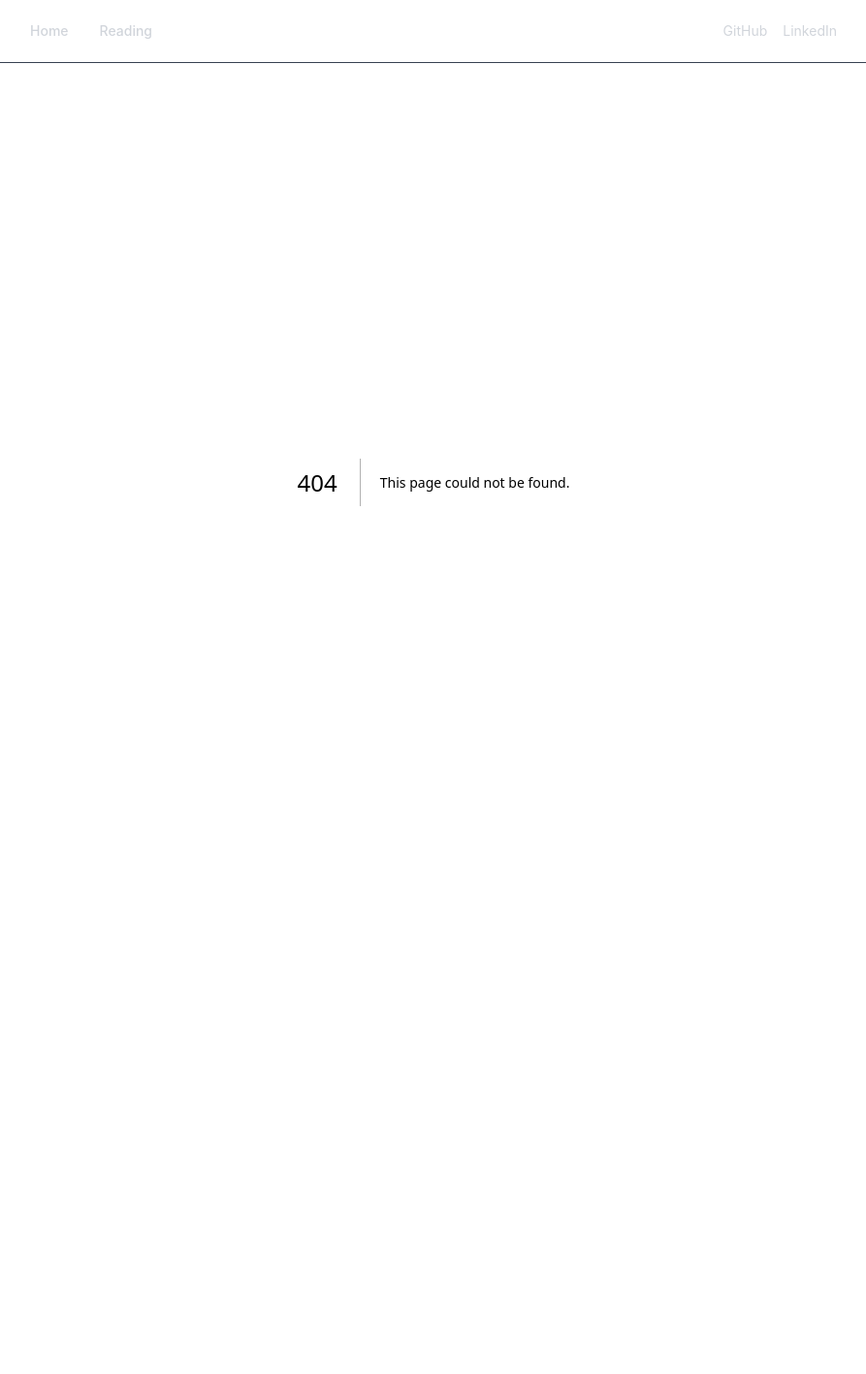
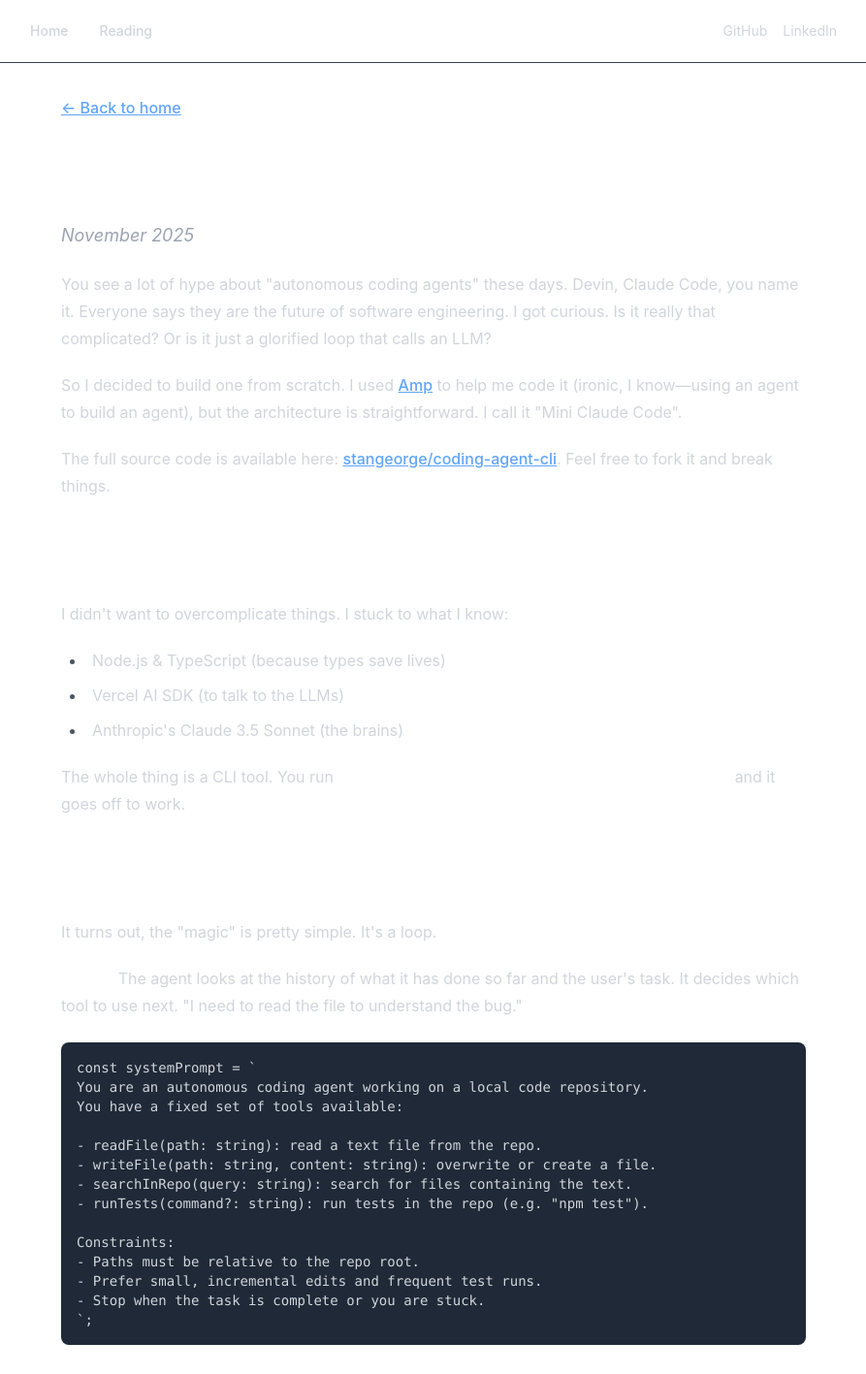
Before and after one commit to stangeorge/stangeorge.github.io, a Next.js app: page /articles/building-a-repo-aware-coding-agent in a window 1280 px wide. Before the commit this address had no page. Shown: the top 1417 px of the page at 97% size, without its empty margins (193-1086 px from the left). Before the commit the page ends 929 px from the top, so only its background shows below. Built offline with nearby package versions, Linux system fonts and the light colour scheme.

Commit message:
feat: add article about building a coding agent

```diff
--- /dev/null
+++ b/app/articles/building-a-repo-aware-coding-agent/page.tsx
@@ -0,0 +1,179 @@
+import Link from 'next/link'
+
+export default function Article() {
+  return (
+    <article className="prose dark:prose-invert max-w-3xl mx-auto">
+      <Link href="/" className="text-blue-600 dark:text-blue-400 hover:underline mb-8 inline-block">
+        ← Back to home
+      </Link>
+
+      <h1>Building a Repo-Aware Coding Agent</h1>
+
+      <p className="text-gray-600 dark:text-gray-400 text-lg italic">
+        November 2025
+      </p>
+
+      <p>
+        You see a lot of hype about &quot;autonomous coding agents&quot; these days. Devin, Claude Code, you name it.
+        Everyone says they are the future of software engineering. I got curious. Is it really that complicated?
+        Or is it just a glorified loop that calls an LLM?
+      </p>
+
+      <p>
+        So I decided to build one from scratch. I used <a href="https://ampcode.com" className="text-blue-600 dark:text-blue-400 hover:underline">Amp</a> to
+        help me code it (ironic, I know—using an agent to build an agent), but the architecture is straightforward.
+        I call it &quot;Mini Claude Code&quot;.
+      </p>
+
+      <p>
+        The full source code is available here: <a href="https://github.com/stangeorge/coding-agent-cli" className="text-blue-600 dark:text-blue-400 hover:underline">stangeorge/coding-agent-cli</a>.
+        Feel free to fork it and break things.
+      </p>
+
+      <h2>The Stack</h2>
+
+      <p>
+        I didn&apos;t want to overcomplicate things. I stuck to what I know:
+      </p>
+
+      <ul>
+        <li>Node.js & TypeScript (because types save lives)</li>
+        <li>Vercel AI SDK (to talk to the LLMs)</li>
+        <li>Anthropic&apos;s Claude 3.5 Sonnet (the brains)</li>
+      </ul>
+
+      <p>
+        The whole thing is a CLI tool. You run <code>npm start -- &quot;Fix the bug in the user service&quot;</code> and it goes off to work.
+      </p>
+
+      <h2>How it actually works</h2>
+
+      <p>
+        It turns out, the &quot;magic&quot; is pretty simple. It&apos;s a loop.
+      </p>
+
+      <p>
+        <strong>1. Plan:</strong> The agent looks at the history of what it has done so far and the user&apos;s task.
+        It decides which tool to use next. &quot;I need to read the file to understand the bug.&quot;
+      </p>
+
+      <pre className="bg-gray-100 dark:bg-gray-800 p-4 rounded-lg overflow-x-auto text-sm">
+        <code>{`const systemPrompt = \`
+You are an autonomous coding agent working on a local code repository.
+You have a fixed set of tools available:
+
+- readFile(path: string): read a text file from the repo.
+- writeFile(path: string, content: string): overwrite or create a file.
+- searchInRepo(query: string): search for files containing the text.
+- runTests(command?: string): run tests in the repo (e.g. "npm test").
+
+Constraints:
+- Paths must be relative to the repo root.
+- Prefer small, incremental edits and frequent test runs.
+- Stop when the task is complete or you are stuck.
+\`;`}</code>
+      </pre>
+
+      <p>
+        <strong>2. Act:</strong> It executes the tool. I gave it a few basic ones: <code>readFile</code>, <code>writeFile</code>,
+        <code>searchInRepo</code>, and <code>runTests</code>.
+      </p>
+
+      <p>
+        <strong>3. Observe:</strong> It reads the output of the tool. &quot;Oh, the file says X.&quot;
+      </p>
+
+      <p>
+        Then it goes back to step 1. It keeps doing this until it thinks it&apos;s done.
+      </p>
+
+      <pre className="bg-gray-100 dark:bg-gray-800 p-4 rounded-lg overflow-x-auto text-sm">
+        <code>{`// The main agent loop
+for (let i = 0; i < config.maxSteps; i++) {
+  // 1. Ask the planner what to do
+  const decision = await callPlanner(task, steps);
+
+  // 2. Handle "done"
+  if (decision.type === 'done') {
+    console.log("Agent finished:", decision.message);
+    break;
+  }
+
+  // 3. Execute tool
+  if (decision.type === 'tool') {
+    const result = await tools[decision.tool](decision.input);
+    steps.push({ tool: decision.tool, result });
+  }
+}`}</code>
+      </pre>
+
+      <h3>Safety First</h3>
+
+      <p>
+        I&apos;m not crazy enough to let an AI run wild on my machine. I built a sandbox.
+        The agent can only read and write files inside a specific <code>sandbox/</code> directory.
+        It can&apos;t access my system files or run dangerous shell commands.
+        True story: I once saw an agent try to <code>rm -rf</code> a directory because it was &quot;cleaning up&quot;.
+        Always sandbox your agents, folks.
+      </p>
+
+      <h2>The &quot;Whoa&quot; Moment</h2>
+
+      <p>
+        I was testing it with a simple task: &quot;Write a function that adds two numbers and a test for it.&quot;
+      </p>
+
+      <p>
+        It wrote the function. Then it wrote the test. Then it ran the test. The test passed.
+        It felt a bit like watching a junior engineer&apos;s first successful commit.
+        Except it happened in about 30 seconds.
+      </p>
+
+      <p>
+        Then I tried something harder. I gave it a file with a subtle bug and asked it to fix it.
+        It used <code>searchInRepo</code> to find the file, read it, analyzed the logic, and wrote a patch.
+        It even ran the tests afterwards to make sure it didn&apos;t break anything.
+      </p>
+
+      <h2>It&apos;s not all sunshine and rainbows</h2>
+
+      <p>
+        Sometimes it gets stuck. It reads a file, thinks &quot;I need to read this file again,&quot; and enters an infinite loop.
+        I had to add a <code>maxSteps</code> config to kill it if it goes rogue.
+      </p>
+
+      <p>
+        And context windows are real. If you feed it a massive repo, it forgets what it was doing 5 steps ago.
+        But for small, focused tasks? It&apos;s surprisingly competent.
+      </p>
+
+      <p>
+        I should clarify: this is just a toy project. Building a robust, production-grade agent is incredibly hard.
+        Armin Ronacher wrote a great piece on this called <a href="https://lucumr.pocoo.org/2025/11/21/agents-are-hard/" className="text-blue-600 dark:text-blue-400 hover:underline">&quot;Agents are Hard&quot;</a>.
+        Real agents need to handle ambiguity, undo mistakes, and navigate complex dependency graphs.
+        My little CLI tool is just scratching the surface.
+      </p>
+
+      <h2>Conclusion</h2>
+
+      <p>
+        Building this stripped away a lot of the mystery for me.
+        It&apos;s not magic. It&apos;s just clever prompting and a feedback loop.
+      </p>
+
+      <p>
+        If you&apos;re a software engineer, I highly recommend trying to build one.
+        You&apos;ll learn a ton about how these LLMs actually &quot;think&quot; (or don&apos;t think).
+        Plus, it&apos;s pretty cool to have a CLI tool that can write its own tests.
+      </p>
+
+      <p>
+        If you want to chat about agents or see the code, drop me a line.
+      </p>
+
+      <Link href="/" className="text-blue-600 dark:text-blue-400 hover:underline mt-8 inline-block">
+        ← Back to home
+      </Link>
+    </article>
+  )
+}
--- a/app/page.tsx
+++ b/app/page.tsx
@@ -106,6 +106,17 @@ export default function Home() {
               Practical strategies for building your engineering team
             </p>
           </Link>
+          <Link
+            href="/articles/building-a-repo-aware-coding-agent"
+            className="block group"
+          >
+            <h3 className="text-lg font-medium text-blue-600 dark:text-blue-400 group-hover:underline">
+              Building a Repo-Aware Coding Agent
+            </h3>
+            <p className="text-gray-600 dark:text-gray-400 text-sm mt-1">
+              My experience building a &quot;Mini Claude Code&quot; from scratch
+            </p>
+          </Link>
         </div>
       </section>
 
```
